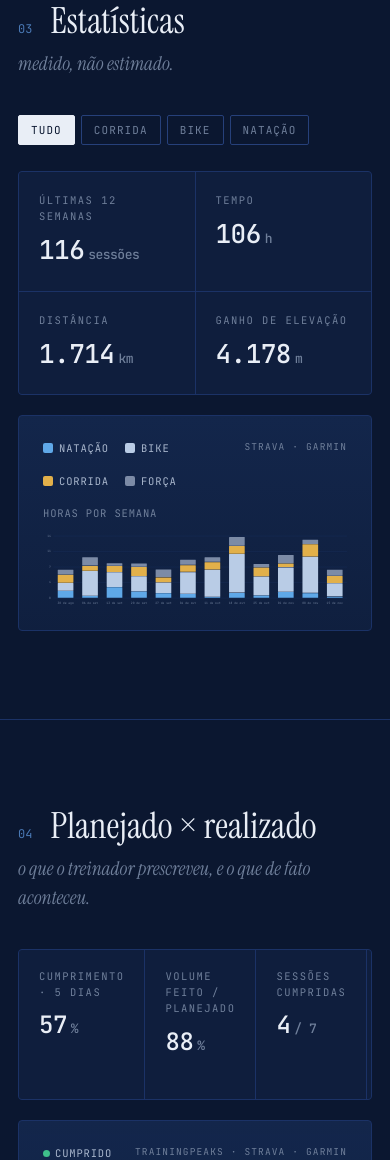
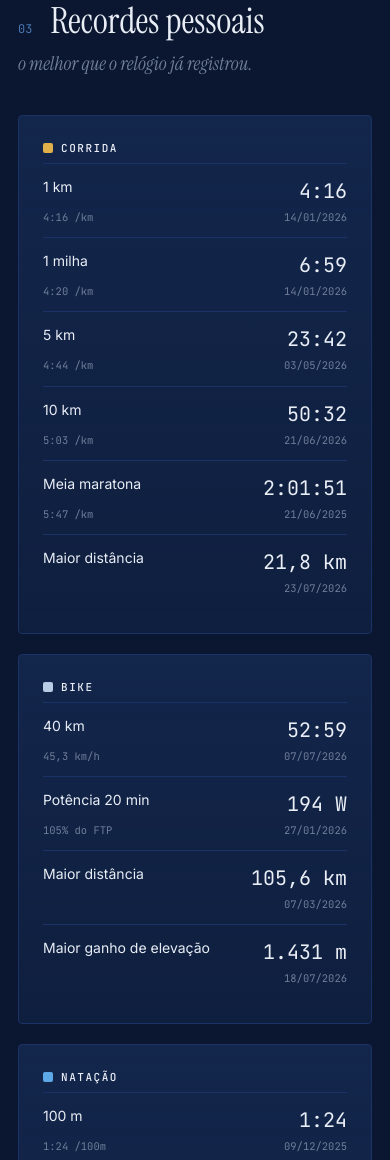
Before and after one commit to liciniocortez/triathlon, a plain HTML site: page index.html in a window 390 px wide. Shown: the part 3842-5002 px from the top of the page. Drawn offline with Linux system fonts and the light colour scheme.

Commit message:
Seção Recordes pessoais (Garmin) nas três modalidades
Co-Authored-By: Claude Opus 5.5 <noreply@anthropic.com>
Claude-Session: https://claude.ai/code/session_01EcPqTjGUb3AS8VJu6forwR

```diff
--- a/index.html
+++ b/index.html
@@ -106,6 +106,15 @@ section.s{padding:88px 0;border-bottom:1px solid var(--line)}
 .side dt{font-family:var(--mono);font-size:10.5px;letter-spacing:.14em;text-transform:uppercase;color:var(--ink-3);padding-top:14px}
 .side dd{padding:4px 0 14px;border-bottom:1px solid var(--line);color:var(--ink-2)}
 .draft{display:inline-block;font-family:var(--mono);font-size:10px;letter-spacing:.12em;text-transform:uppercase;color:var(--run);border:1px dashed var(--run);padding:3px 8px;margin-bottom:22px}
+
+/* recordes */
+.prs{display:grid;grid-template-columns:repeat(3,1fr);gap:20px}
+.prc h3{font-family:var(--mono);font-weight:500;font-size:11px;letter-spacing:.14em;text-transform:uppercase;display:flex;align-items:center;gap:8px;margin-bottom:6px}
+.prc h3 i{width:10px;height:10px;border-radius:2px;display:inline-block}
+.prr{display:grid;grid-template-columns:1fr auto;gap:2px 12px;padding:12px 0;border-top:1px solid var(--line)}
+.prr .l{font-size:14px}
+.prr .v{font-family:var(--mono);font-size:20px;text-align:right}
+.prr .s{font-family:var(--mono);font-size:10.5px;color:var(--ink-3);grid-column:1/-1;display:flex;justify-content:space-between}
 /* races */
 .races{display:grid;grid-template-columns:380px 1fr;gap:20px}
 table.rt{width:100%;border-collapse:collapse}
@@ -197,7 +206,7 @@ footer .wrap{display:flex;justify-content:space-between;flex-wrap:wrap;gap:12px}
   .nav{display:none}
   .hero-kpis{grid-template-columns:1fr 1fr}
   .hero-kpis>div:nth-child(3){border-left:none;padding-left:0}
-  .next,.foreword,.races,.rec-top,.acts-layout,.grid2{grid-template-columns:1fr}
+  .prs,.next,.foreword,.races,.rec-top,.acts-layout,.grid2{grid-template-columns:1fr}
   .foreword{gap:32px}
   .splits{grid-template-columns:repeat(3,1fr)}
   .splits>div{padding-bottom:12px}
@@ -217,7 +226,7 @@ footer .wrap{display:flex;justify-content:space-between;flex-wrap:wrap;gap:12px}
 <header class="top"><div class="wrap">
   <div class="brand"><b>Licinio Cortez</b> · Triathlon</div>
   <nav class="nav">
-    <a href="#proximas">Próximas</a><a href="#provas">Provas</a><a href="#estatisticas">Estatísticas</a><a href="#plano">Plano</a>
+    <a href="#proximas">Próximas</a><a href="#provas">Provas</a><a href="#recordes">Recordes</a><a href="#estatisticas">Estatísticas</a><a href="#plano">Plano</a>
     <a href="#carga">Carga</a><a href="#recuperacao">Recuperação</a><a href="#atividades">Atividades</a>
   </nav>
 </div></header>
@@ -252,9 +261,17 @@ footer .wrap{display:flex;justify-content:space-between;flex-wrap:wrap;gap:12px}
   </div>
 </div></section>
 
-<!-- 03 ESTATÍSTICAS -->
+<!-- 03 RECORDES -->
+<section class="s" id="recordes"><div class="wrap">
+  <div class="s-head"><span class="s-num">03</span><h2 class="s-title">Recordes pessoais</h2></div>
+  <p class="s-sub">o melhor que o relógio já registrou.</p>
+  <div class="prs" id="prList"></div>
+  <div class="note">Fonte: Garmin Connect · atualizado diariamente</div>
+</div></section>
+
+<!-- 04 ESTATÍSTICAS -->
 <section class="s" id="estatisticas"><div class="wrap">
-  <div class="s-head"><span class="s-num">03</span><h2 class="s-title">Estatísticas</h2></div>
+  <div class="s-head"><span class="s-num">04</span><h2 class="s-title">Estatísticas</h2></div>
   <p class="s-sub">medido, não estimado.</p>
   <div class="tabs" id="statTabs"></div>
   <div class="grid4" id="statKpis"></div>
@@ -267,7 +284,7 @@ footer .wrap{display:flex;justify-content:space-between;flex-wrap:wrap;gap:12px}
 
 <!-- 04 PLANO -->
 <section class="s" id="plano"><div class="wrap">
-  <div class="s-head"><span class="s-num">04</span><h2 class="s-title">Planejado × realizado</h2></div>
+  <div class="s-head"><span class="s-num">05</span><h2 class="s-title">Planejado × realizado</h2></div>
   <p class="s-sub">o que o treinador prescreveu, e o que de fato aconteceu.</p>
   <div class="plan-k" id="planK"></div>
   <div class="card">
@@ -283,7 +300,7 @@ footer .wrap{display:flex;justify-content:space-between;flex-wrap:wrap;gap:12px}
 
 <!-- 05 CARGA -->
 <section class="s" id="carga"><div class="wrap">
-  <div class="s-head"><span class="s-num">05</span><h2 class="s-title">Carga de treino</h2></div>
+  <div class="s-head"><span class="s-num">06</span><h2 class="s-title">Carga de treino</h2></div>
   <p class="s-sub">forma, fadiga e condicionamento. modelo de impulso-resposta.</p>
   <div class="pmc-k" id="pmcK"></div>
   <div class="card">
@@ -300,7 +317,7 @@ footer .wrap{display:flex;justify-content:space-between;flex-wrap:wrap;gap:12px}
 
 <!-- 05 RECUPERAÇÃO -->
 <section class="s" id="recuperacao"><div class="wrap">
-  <div class="s-head"><span class="s-num">06</span><h2 class="s-title">Recuperação</h2></div>
+  <div class="s-head"><span class="s-num">07</span><h2 class="s-title">Recuperação</h2></div>
   <p class="s-sub">sinais vitais de quem treina. sem filtro.</p>
   <div class="rec-top">
     <div class="card ring" id="ring"></div>
@@ -319,7 +336,7 @@ footer .wrap{display:flex;justify-content:space-between;flex-wrap:wrap;gap:12px}
 
 <!-- 06 ATIVIDADES -->
 <section class="s" id="atividades"><div class="wrap">
-  <div class="s-head"><span class="s-num">07</span><h2 class="s-title">Atividades recentes</h2></div>
+  <div class="s-head"><span class="s-num">08</span><h2 class="s-title">Atividades recentes</h2></div>
   <p class="s-sub">tudo que foi feito. inclusive os dias ruins.</p>
   <div class="tabs" id="actTabs"></div>
   <div class="acts-layout">
@@ -465,6 +482,29 @@ if(!IS_SAMPLE){ $('#footNote').textContent='Dados: Strava · Garmin · Whoop ·
       <div class="bar"><i style="width:${pct}%"></i></div>
       <div class="mt"><span class="l">Meta</span>${p.meta?`<span class="v">${p.meta}</span>`:'<span class="v tbd">a definir</span>'}</div></div>`;
   }).join('') || '<div class="rest">Nenhuma prova agendada.</div>';
+}
+
+/* ============ RECORDES ============ */
+{
+  const PR={run:[[1,'1 km','t',1],[2,'1 milha','t',1.609],[3,'5 km','t',5],[4,'10 km','t',10],[5,'Meia maratona','t',21.0975],[6,'Maratona','t',42.195],[7,'Maior distância','d']],
+    bike:[[11,'40 km','t',40],[10,'Potência 20 min','w'],[8,'Maior distância','d'],[9,'Maior ganho de elevação','m']],
+    swim:[[18,'100 m','t',.1],[20,'400 m','t',.4],[22,'750 m','t',.75],[23,'1.000 m','t',1],[25,'1.500 m','t',1.5],[26,'2.000 m','t',2],[17,'Maior distância','d']]};
+  const hms=s=>{s=Math.round(s);const h=Math.floor(s/3600),m=Math.floor(s%3600/60),x=s%60;return h?`${h}:${String(m).padStart(2,'0')}:${String(x).padStart(2,'0')}`:`${m}:${String(x).padStart(2,'0')}`;};
+  const prs=(GARMIN&&GARMIN.prs)||[]; const by={}; prs.forEach(r=>by[r.typeId]=r);
+  const html=Object.entries(PR).map(([sp,rows])=>{
+    const itens=rows.filter(r=>by[r[0]]).map(([id,lb,tp,km])=>{
+      const r=by[id], v=r.value; let val='',sub='';
+      if(tp==='t'){ val=hms(v);
+        sub= sp==='run'? hms(v/km)+' /km' : sp==='swim'? hms(v/(km*10))+' /100m' : fmtN(km/(v/3600),1)+' km/h'; }
+      else if(tp==='d'){ val= sp==='swim'? fmtN(v)+' m' : fmtN(v/1000,1)+' km'; }
+      else if(tp==='w'){ val=Math.round(v)+' W'; sub=fmtN(v/((GARMIN&&GARMIN.ftp)||185)*100)+"% do FTP"; }
+      else if(tp==='m'){ val=fmtN(v)+' m'; }
+      const dt=(r.prStartTimeGmtFormatted||'').slice(0,10).split('-').reverse().join('/');
+      return `<div class="prr"><span class="l">${lb}</span><span class="v">${val}</span><span class="s"><span>${sub}</span><span title="${(r.activityName||'').replace(/"/g,'')}">${dt}</span></span></div>`;
+    }).join('');
+    return itens?`<div class="card prc"><h3><i style="background:${SPORT[sp].hex}"></i>${SPORT[sp].n}</h3>${itens}</div>`:'';
+  }).join('');
+  if(html) $('#prList').innerHTML=html; else $('#recordes').style.display='none';
 }
 /* ============ 02 PROVAS ============ */
 let RACES = [
```
